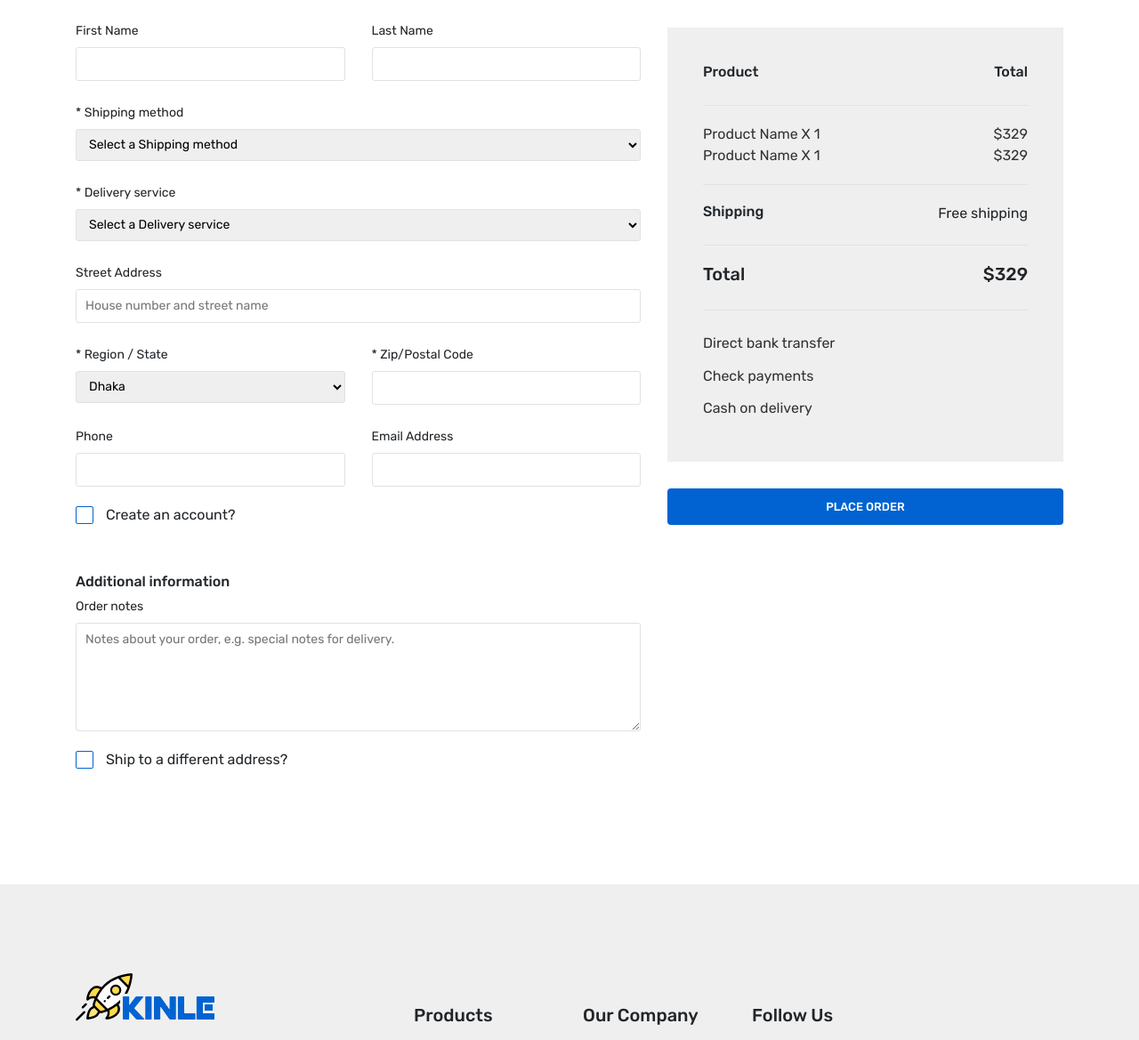
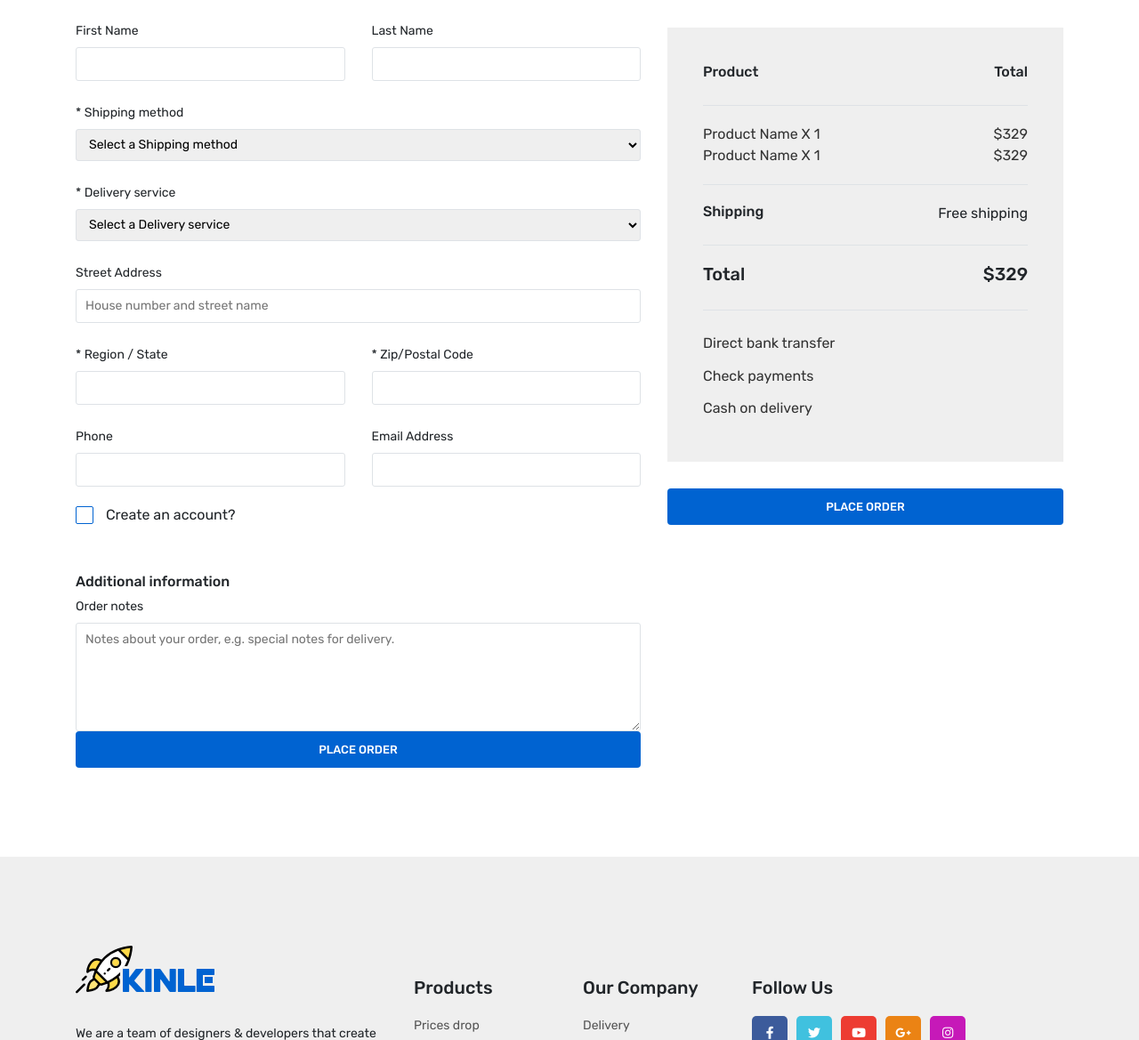
Before and after one commit to kdmsk/autoprice.local, a PHP site: page /checkout.php in a window 1280 px wide. Shown: the part 494-1663 px from the top of the page at 89% size. Run offline with PHP 8.4, Linux system fonts and the light colour scheme; some web fonts are replaced.

Commit message:
модули телеграм бот

```diff
--- a/checkout.php
+++ b/checkout.php
@@ -1,6 +1,8 @@
 <?php
 include $_SERVER['DOCUMENT_ROOT'] . '/parts/header.php';
 include $_SERVER['DOCUMENT_ROOT'] . "/configs/db.php";
+include $_SERVER['DOCUMENT_ROOT'] . "/configs/configs.php";
+include $_SERVER['DOCUMENT_ROOT'] . "/modules/telegram/send-message.php";
 ?>
 
    <!-- ::::::  Start  Breadcrumb Section  ::::::  -->
@@ -20,7 +22,7 @@ include $_SERVER['DOCUMENT_ROOT'] . "/configs/db.php";
     <?php
     if(isset($_POST) and $_SERVER["REQUEST_METHOD"]=="POST") {
 
-        $sql_user = "SELECT * FROM users WHERE phone LIKE '" . $_POST["phone"] . "' AND email LIKE '" . $_POST["email"] . "'";
+        $sql_user = "SELECT * FROM user WHERE name LIKE '" . $_POST["fname"] . "' AND email LIKE '" . $_POST["email"] . "'";
         $user_id = 0;
         $result_user = $conn->query($sql_user);
 
@@ -28,8 +30,7 @@ include $_SERVER['DOCUMENT_ROOT'] . "/configs/db.php";
             $user = mysqli_fetch_assoc($result_user);
             $user_id = $user["id"];
         } else {
-            $sql = "INSERT INTO users (login, phone) VALUES ('" . $_POST["name"] . "
-                ', '" . $_POST["phone"] . "')";
+            $sql = "INSERT INTO user (name, email) VALUES ('" . $_POST["fname"] . "', '" . $_POST["email"] . "')";
             if($conn->query($sql)) {
                 echo "User added!";
                 // Переменная $user_id = id пользователя
@@ -39,13 +40,13 @@ include $_SERVER['DOCUMENT_ROOT'] . "/configs/db.php";
             }
         }
 
-        $sql = "INSERT INTO `orders` (`id`, `user_id`, `first_name`, `last_name`, `shipping_method`, `delivery_service`, `address`, `region_state`, `zip_postal_code`, `phone`, `email`, `product_name`, `count`)
+        $sql_order = "INSERT INTO `orders` (`user_id`, `first_name`, `last_name`, `shipping_method`, `delivery_service`, `address`, `region_state`, `zip_postal_code`, `phone`, `email`, `product_name`)
          VALUES ('" . $user_id . "', '" . $_POST["fname"] . "', '" . $_POST["lname"] . "', '" . $_POST["smethod"] . "', '" . $_POST["dservice"] . "', '"
-          . $_POST["adress"] . "', '" . $_POST["state"] . "', '" . $_POST["pcode"] . "', '" . $_POST["phone"] . "', '" . $_POST["email"] . "', '" . $_COOKIE["basket"] . "', '" . $_POST["adress"] . "');";
+          . $_POST["adress"] . "', '" . $_POST["state"] . "', '" . $_POST["pcode"] . "', '" . $_POST["phone"] . "', '" . $_POST["email"] . "', '" . 1 . "');";
         if($conn->query($sql_order)) {
-            /* header("Location: /"); */
+            header("Location: /");
             // Очищаем куки
-            setcookie("basket", "", 0, "/");
+            //setcookie("basket", "", 0, "/");
             // Выводим на экран "Заказ оформлен"
             echo "<h2>Заказ оформлен</h2> <br/>
             <a href='/'> На главную </a>";
@@ -70,13 +71,13 @@ include $_SERVER['DOCUMENT_ROOT'] . "/configs/db.php";
                             <div class="col-md-6">
                                 <div class="form-box__single-group">
                                     <label for="form-first-name">First Name</label>
-                                    <input type="text" id="form-first-name" name="fname">
+                                    <input type="text" id="form-first-name" name="fname" required>
                                 </div>
                             </div>
                             <div class="col-md-6">
                                 <div class="form-box__single-group">
                                     <label for="form-last-name">Last Name</label>
-                                    <input type="text" id="form-last-name" name="lname">
+                                    <input type="text" id="form-last-name" name="lname" required>
                                 </div>
                             </div>
                             <div class="col-md-12">
@@ -84,9 +85,9 @@ include $_SERVER['DOCUMENT_ROOT'] . "/configs/db.php";
                                     <label for="form-company-name">* Shipping method</label>
                                     <select id="form-country" name="smethod">
                                         <option value="0" selected>Select a Shipping method</option>
-                                        <option value="BD">Pickup</option>
-                                        <option value="US">Prepay</option>
-                                        <option value="US">Payment on delivery</option>
+                                        <option value="Самовывоз">Самовывоз</option>
+                                        <option value="Предоплата">Предоплата</option>
+                                        <option value="При получении">При получении</option>
                                     </select>
                                 </div>
                             </div>
@@ -95,48 +96,42 @@ include $_SERVER['DOCUMENT_ROOT'] . "/configs/db.php";
                                     <label for="form-country">* Delivery service</label>
                                     <select id="form-country" name="dservice">
                                         <option value="0" selected>Select a Delivery service</option>
-                                        <option value="BD">Новая Почта</option>
-                                        <option value="US">Укрпочта</option>
-                                        <option value="UK">Интайм</option>
-                                        <option value="TR">Деливери</option>
-                                        <option value="CA">Мист Экспресс</option>
+                                        <option value="Новая Почта">Новая Почта</option>
+                                        <option value="Укрпочта">Укрпочта</option>
+                                        <option value="Интайм">Интайм</option>
+                                        <option value="Деливери">Деливери</option>
+                                        <option value="Мист Экспресс">Мист Экспресс</option>
                                     </select>
                                 </div>
                             </div>
                             <div class="col-md-12">
                                 <div class="form-box__single-group">
                                     <label for="form-address-1">Street Address</label>
-                                    <input type="text" id="form-address-1" placeholder="House number and street name" name="adress">
+                                    <input type="text" id="form-address-1" placeholder="House number and street name" name="adress" required>
                                 </div>
                             </div>
                             <div class="col-md-6">
                                 <div class="form-box__single-group">
                                     <label for="form-state">* Region / State</label>
-                                    <select id="form-state">
-                                        <option value="Dha" selected>Dhaka</option>
-                                        <option value="Kha">Khulna</option>
-                                        <option value="Raj">Rajshahi</option>
-                                        <option value="Syl">Sylet</option>
-                                        <option value="Chi">Chittagong</option>
-                                    </select>
+                                    <input type="text" id="form-state" name="state">
                                 </div>
                             </div>
                             <div class="col-md-6">
                                 <div class="form-box__single-group">
                                     <label for="form-zipcode">* Zip/Postal Code</label>
-                                    <input type="text" id="form-zipcode">
+                                    <input type="text" id="form-zipcode" name="pcode">
                                 </div>
                             </div>
                             <div class="col-md-6">
                                 <div class="form-box__single-group">
                                     <label for="form-phone">Phone</label>
-                                    <input type="text" id="form-phone">
+                                    <input type="tel" id="form-phone" name="phone" required>
                                 </div>
                             </div>
                             <div class="col-md-6">
                                 <div class="form-box__single-group">
                                     <label for="form-email">Email Address</label>
-                                    <input type="email" id="form-email">
+                                    <input type="email" id="form-email" name="email" required>
                                 </div>
                             </div>
                             <div class="col-md-12">
@@ -167,82 +162,8 @@ include $_SERVER['DOCUMENT_ROOT'] . "/configs/db.php";
                                     <textarea  id="form-additional-info" rows="5" placeholder="Notes about your order, e.g. special notes for delivery."></textarea>
                                 </div>
                             </div>
-                            <!-- Add Another Shipping Address -->
-                            <div class="col-md-12">
-                                <div class="m-tb-20">
-                                    <label for="shipping-account">
-                                        <input type="checkbox" name="check-account" class="shipping-account"  id="shipping-account">
-                                        <span>Ship to a different address?</span>
-                                    </label>
-                                    <div class="toogle-form open-shipping-account">
-                                        <div class="row">
-                                            <div class="col-md-6">
-                                                <div class="form-box__single-group">
-                                                    <label for="shipping-form-first-name">First Name</label>
-                                                    <input type="text" id="shipping-form-first-name">
-                                                </div>
-                                            </div>
-                                            <div class="col-md-6">
-                                                <div class="form-box__single-group">
-                                                    <label for="shipping-form-last-name">Last Name</label>
-                                                    <input type="text" id="shipping-form-last-name">
-                                                </div>
-                                            </div>
-                                            <div class="col-md-12">
-                                                <div class="form-box__single-group">
-                                                    <label for="shipping-form-company-name">Company Name</label>
-                                                    <input type="text" id="shipping-form-company-name">
-                                                </div>
-                                            </div>
-                                            <div class="col-md-12">
-                                                <div class="form-box__single-group">
-                                                    <label for="shipping-form-country">* Country</label>
-                                                    <select id="shipping-form-country">
-                                                        <option value="select-country" selected>Select a country</option>
-                                                        <option value="BD">Bangladesh</option>
-                                                        <option value="US">USA</option>
-                                                        <option value="UK">UK</option>
-                                                        <option value="TR">Turkey</option>
-                                                        <option value="CA">Canada</option>
-                                                    </select>
-                                                </div>
-                                            </div>
-                                            <div class="col-md-12">
-                                                <div class="form-box__single-group">
-                                                    <label for="shipping-form-address-1">Street Address</label>
-                                                    <input type="text" id="shipping-form-address-1" placeholder="House number and street name">
-                                                    <input type="text" class="m-t-10" id="shipping-form-address-2" placeholder="Apartment, suite, unit etc.">
-                                                </div>
-                                            </div>
-                                            <div class="col-md-6">
-                                                <div class="form-box__single-group">
-                                                    <label for="shipping-form-state">* Region / State</label>
-                                                    <input type="text" placeholder="Enter Region / State" name="state" id="shipping-form-state">
-                                                </div>
-                                            </div>
-                                            <div class="col-md-6">
-                                                <div class="form-box__single-group">
-                                                    <label for="shipping-form-zipcode">* Zip/Postal Code</label>
-                                                    <input type="text" id="shipping-form-zipcode" name="pcode">
-                                                </div>
-                                            </div>
-                                            <div class="col-md-6">
-                                                <div class="form-box__single-group">
-                                                    <label for="shipping-form-phone">Phone</label>
-                                                    <input type="text" id="shipping-form-phone" name="phone">
-                                                </div>
-                                            </div>
-                                            <div class="col-md-6">
-                                                <div class="form-box__single-group">
-                                                    <label for="shipping-form-email">Email Address</label>
-                                                    <input type="email" id="shipping-form-email" name="email">
-                                                </div>
-                                            </div>
-                                        </div>
-                                    </div>
-                                </div>
-                            </div>  <!-- End Another Shipping Address -->
                         </div>
+                        <button class="btn btn--block btn--small btn--blue btn--uppercase btn--weight" type="submit">PLACE ORDER</button>
                     </form>
                 </div> <!-- End Client Shipping Address -->
 
--- a/modules/telegram.php
+++ b/modules/telegram/send-message.php
@@ -20,6 +20,5 @@ function message_to_telegram($text) {
     // Закрываем соединение с сервером
     curl_close( $ch );
 
-    var_dump($result);
-    echo "<pre>";
+
 }
```
